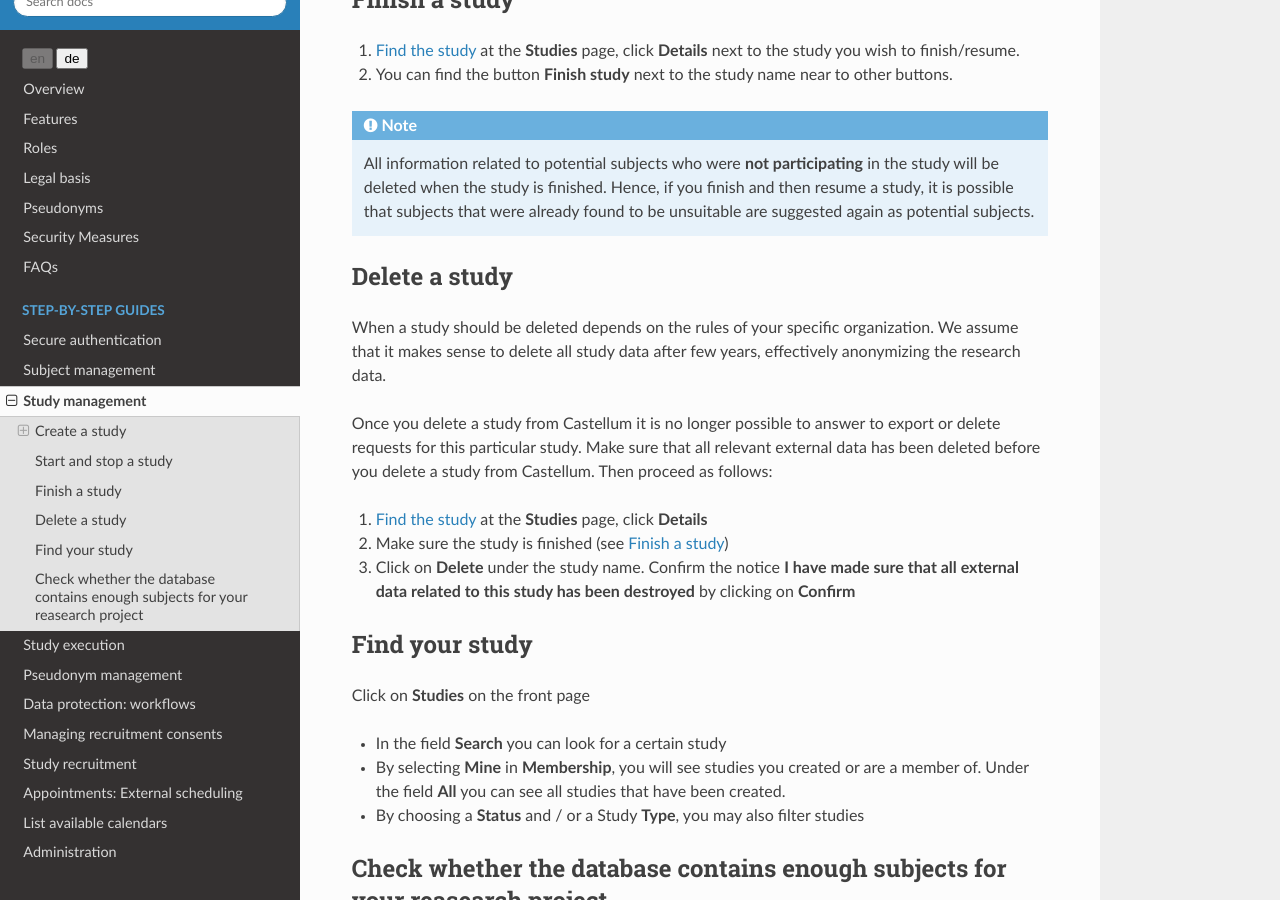
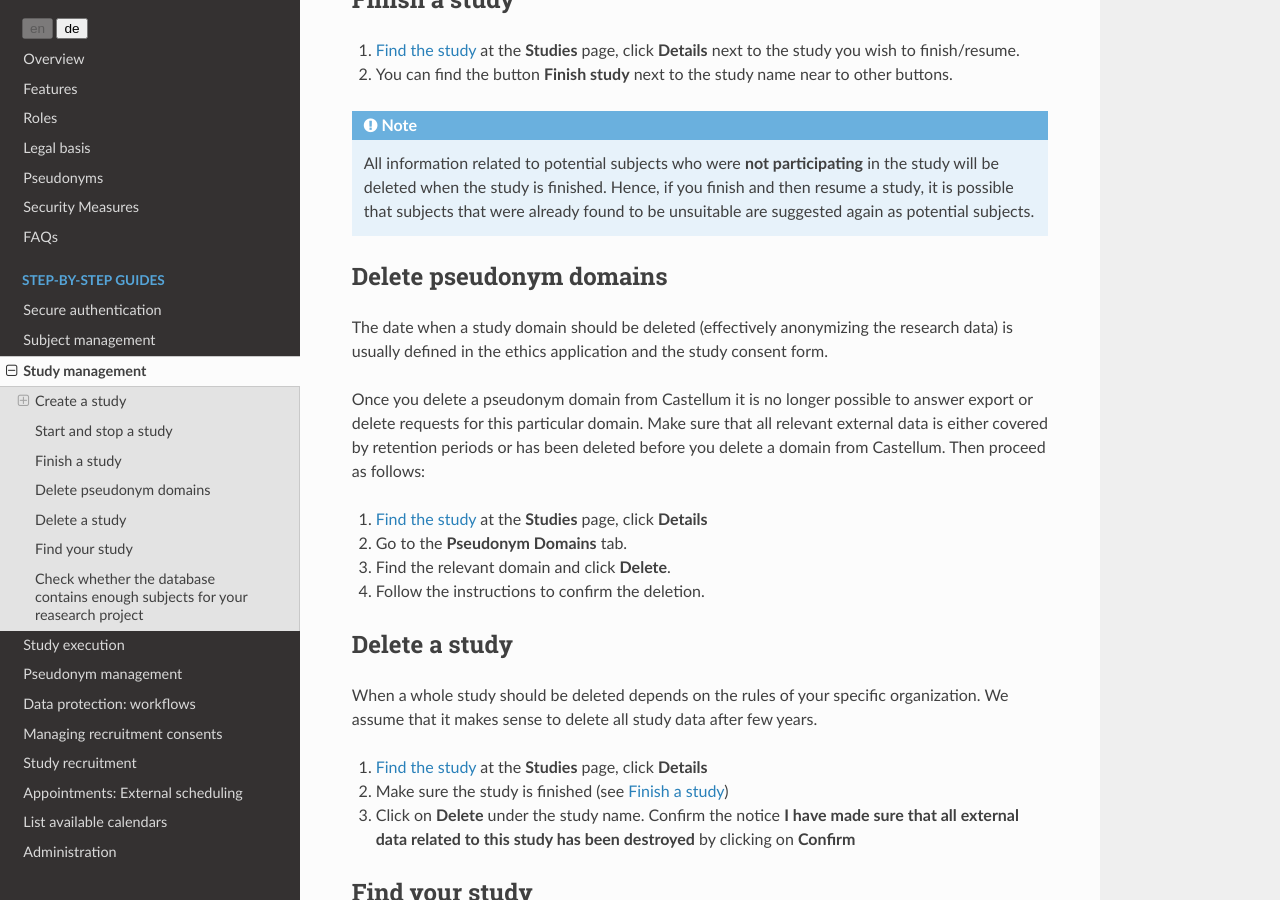
Before and after one commit to DouglasNeuroInformatics/castellum, a Sphinx documentation site: the page built from source/guides/study-management.rst, in a window 1280 px wide and 900 px high, scrolled down 4451 px. Built offline with Sphinx 7.4.7 and the Read the Docs theme 2.0.0, drawn with Linux system fonts in a browser that asks for light colours.

Commit message:
add guide on deleting study pseudonym domains

```diff
--- a/source/features.rst
+++ b/source/features.rst
@@ -20,6 +20,7 @@ Relevant guides:
 -   :ref:`subject-add-to-study`
 -   :ref:`study-create`
 -   :ref:`study-domains`
+-   :ref:`study-delete-domains`
 -   :ref:`study-delete`
 -   :ref:`data-protection-dashboard`
 -   :ref:`subject-export`
--- a/source/guides/study-management.rst
+++ b/source/guides/study-management.rst
@@ -259,20 +259,37 @@ Finish a study
     and then resume a study, it is possible that subjects that were already
     found to be unsuitable are suggested again as potential subjects.
 
+.. _study-delete-domains:
+
+Delete pseudonym domains
+========================
+
+The date when a study domain should be deleted (effectively anonymizing the
+research data) is usually defined in the ethics application and the study
+consent form.
+
+Once you delete a pseudonym domain from Castellum it is no longer possible to
+answer export or delete requests for this particular domain. Make sure that all
+relevant external data is either covered by retention periods or has been
+deleted before you delete a domain from Castellum. Then proceed as follows:
+
+1.  :ref:`Find the study <study-search>` at the **Studies** page, click
+    **Details**
+
+2.  Go to the **Pseudonym Domains** tab.
+
+3.  Find the relevant domain and click **Delete**.
+
+4.  Follow the instructions to confirm the deletion.
 
 .. _study-delete:
 
 Delete a study
 ==============
 
-When a study should be deleted depends on the rules of your specific
+When a whole study should be deleted depends on the rules of your specific
 organization. We assume that it makes sense to delete all study data after few
-years, effectively anonymizing the research data.
-
-Once you delete a study from Castellum it is no longer possible to answer to
-export or delete requests for this particular study. Make sure that all
-relevant external data has been deleted before you delete a study from
-Castellum. Then proceed as follows:
+years.
 
 1.  :ref:`Find the study <study-search>` at the **Studies** page, click
     **Details**
--- a/source/roles.rst
+++ b/source/roles.rst
@@ -44,6 +44,7 @@ Relevant guides:
 -   :ref:`study-recruitment-settings`
 -   :ref:`study-domains`
 -   :ref:`study-finish`
+-   :ref:`study-delete-domains`
 -   :ref:`study-delete`
 -   :ref:`set-up-external-scheduler`
 -   :ref:`study-filter-trial`
```
